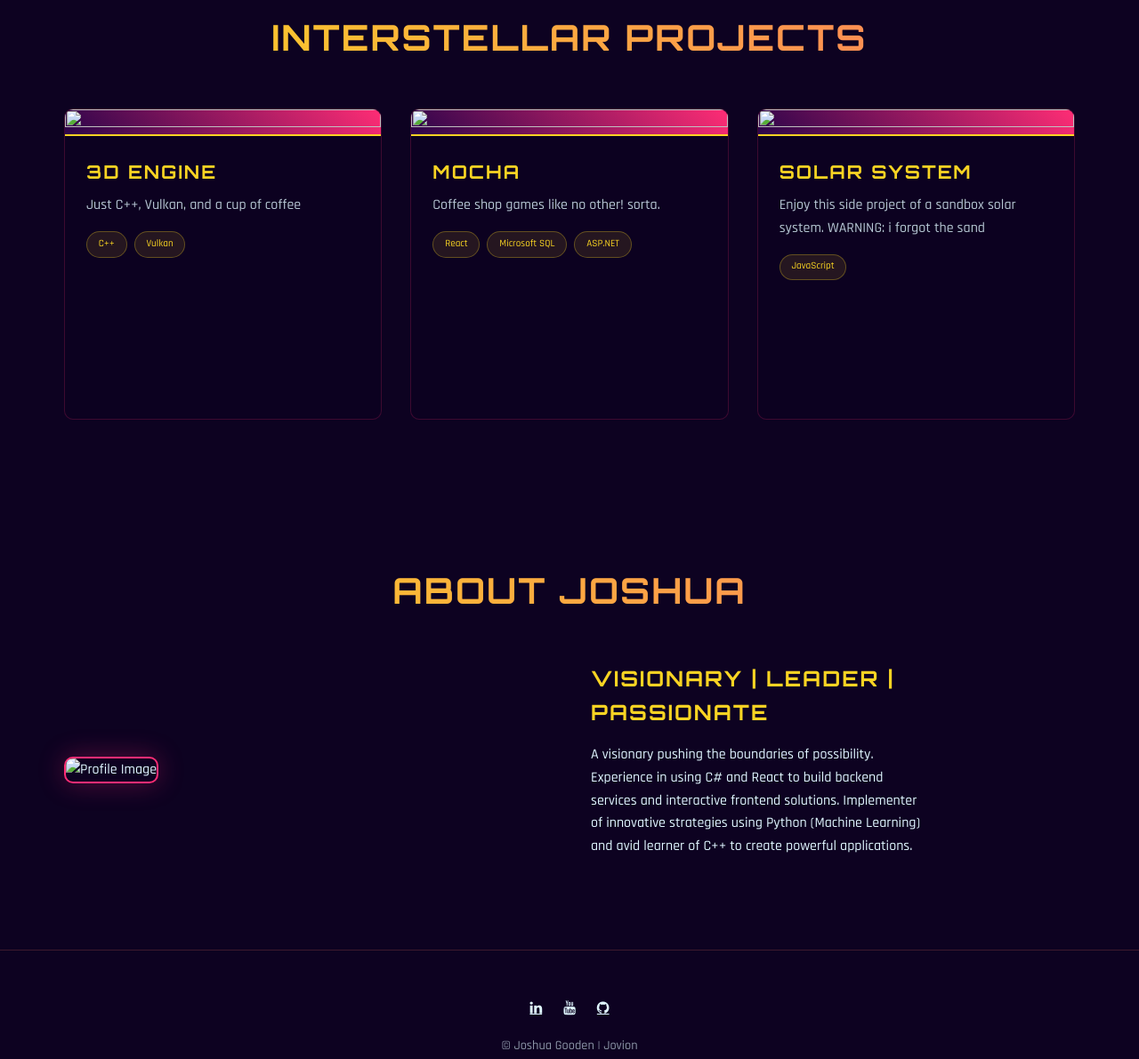
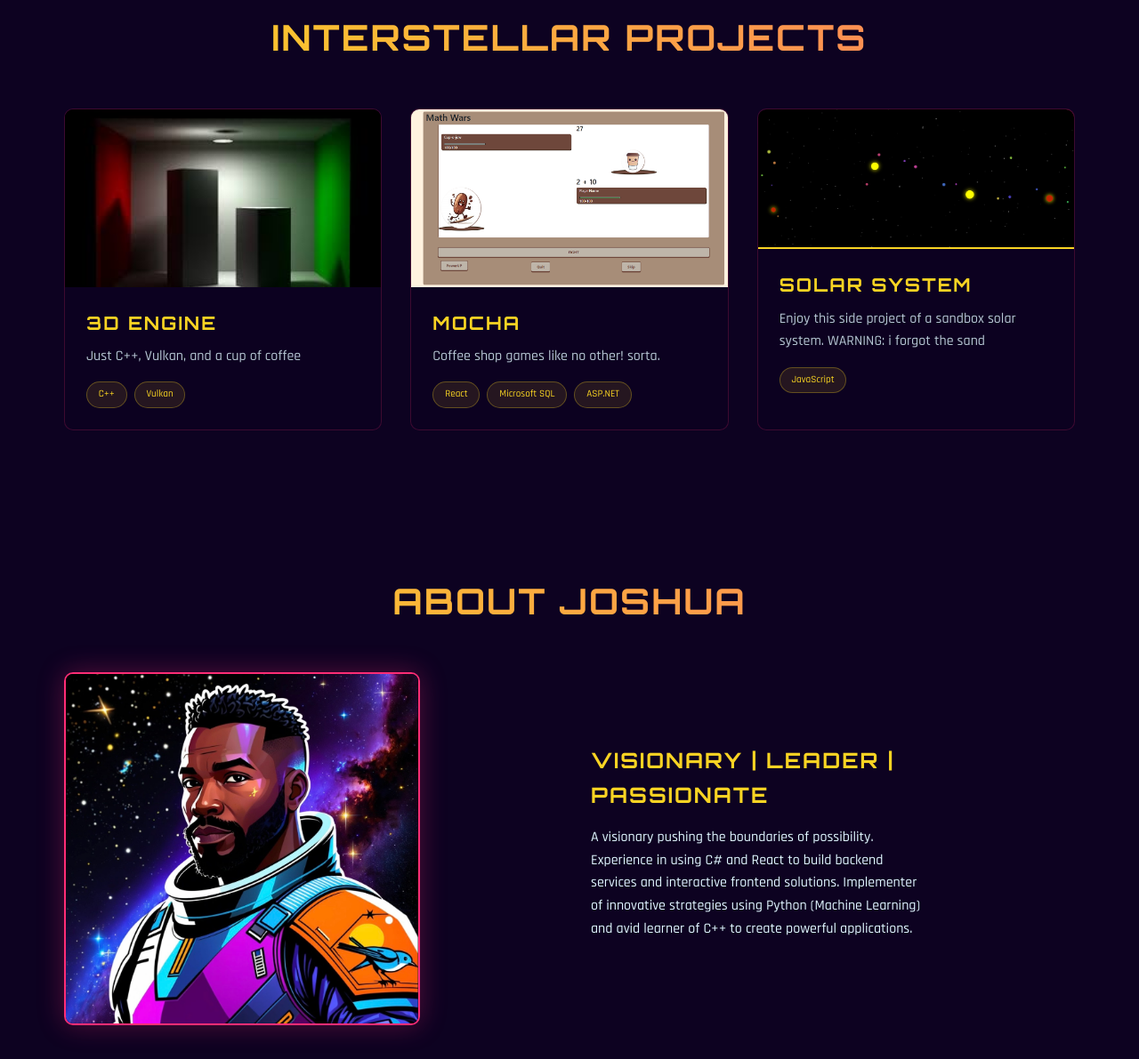
Before and after one commit to SofDevJosh/sofdevjosh.githib.io, a plain HTML site: page index.html in a window 1280 px wide. Shown: the part 800-1991 px from the top of the page at 89% size. Drawn offline with Linux system fonts and the light colour scheme.

Commit message:
fixed file paths

```diff
--- a/index.html
+++ b/index.html
@@ -45,8 +45,8 @@
 
             <div class="pCard">
                 <div class="pImage multi-image">
-                    <img  src="media/3deng.jfif"/>
-                    <img src="media/projection.png"/>
+                    <img  src="3deng.jfif"/>
+
                 </div>
                 <div class="pInfo">
                     <h3>3D Engine</h3>
@@ -61,7 +61,7 @@
 
             <div class="pCard">
                 <div class="pImage multi-image">
-                    <img src="media/mocha-1.png"/>
+                    <img src="mocha-1.png"/>
 
                 </div>
                 <div class="pInfo">
@@ -77,7 +77,7 @@
 
             <div class="pCard">
                 <div class="pImage ">
-                    <img src="media/solar.png">
+                    <img src="solar.png">
                 </div>
                 <div class="pInfo">
                     <h3>Solar System</h3>
@@ -94,7 +94,7 @@
         <h2 class="title">About Joshua</h2>
         <div class="aContent">
             <div class="aImg">
-                <img src="media/profile/IMG_2629.jpeg" alt="Profile Image">
+                <img src="IMG_2629.jpeg" alt="Profile Image">
             </div>
             <div class="text">
                 <h3>visionary | leader | passionate</h3>
```
